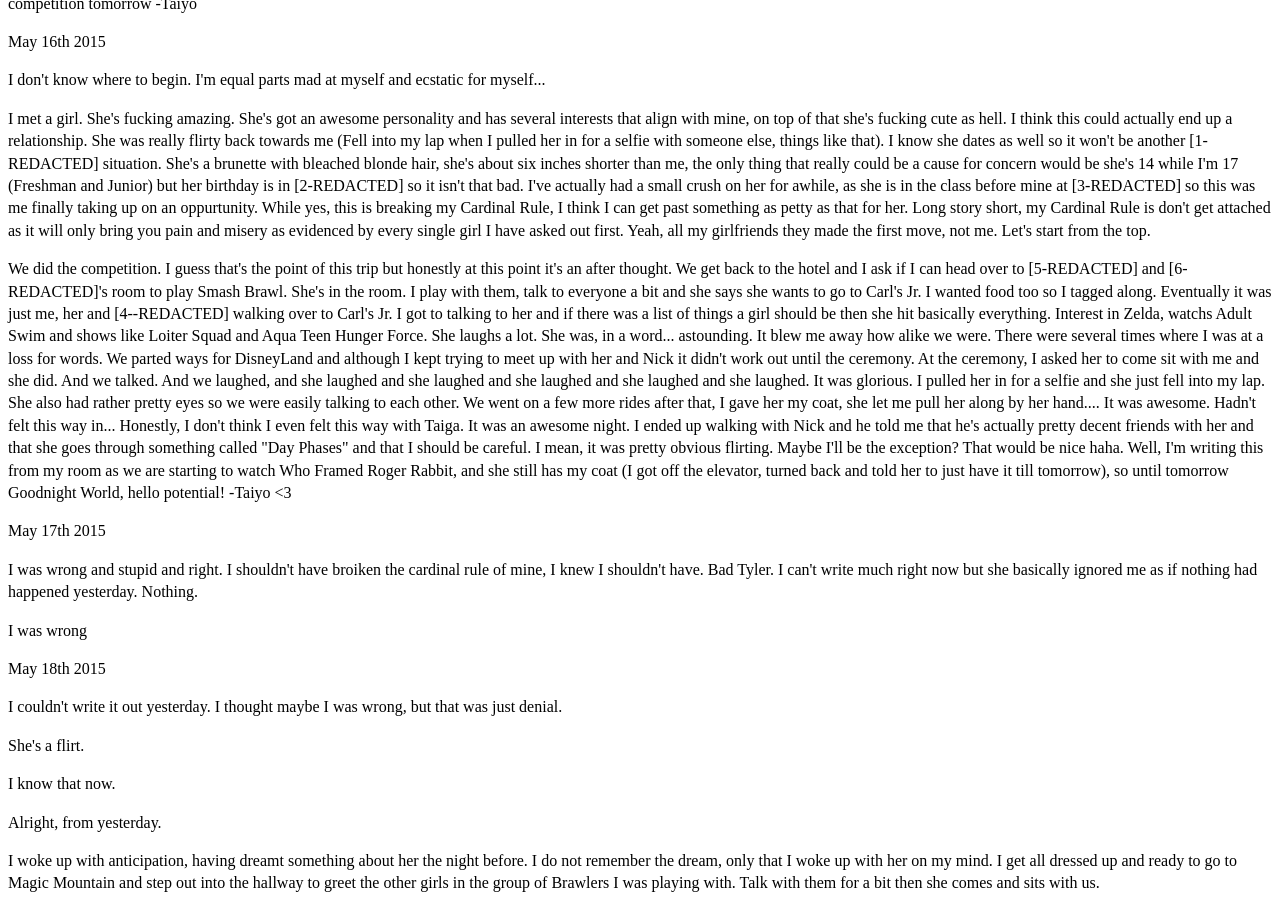
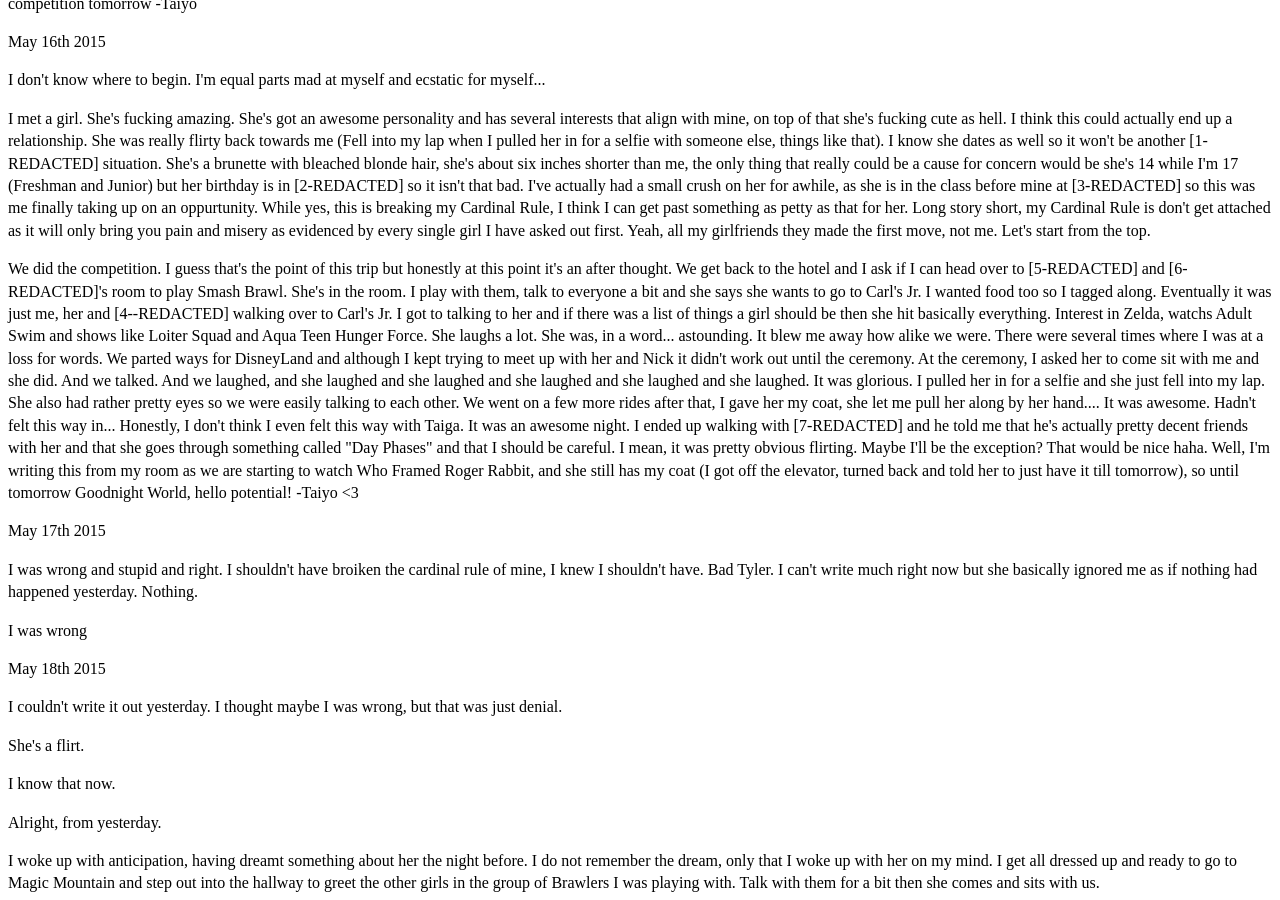
Before and after one commit to TaiyoGamer/TaiyoGamers_Blog, a Jekyll site: the page built from BlogPartOne.html, in a window 1280 px wide and 900 px high, scrolled down 846 px. Built offline with Jekyll 4.4.1, drawn with Linux system fonts in a browser that asks for light colours; Markdown is read by kramdown in place of the engine named in the settings.

Commit message:
Edited out name

```diff
--- a/BlogPartOne.html
+++ b/BlogPartOne.html
@@ -63,11 +63,11 @@ how alike we were. There were several times where I was at a loss for words. We
 didn't work out until the ceremony. At the ceremony, I asked her to come sit with me and she did. And we talked. And we laughed, and she laughed and she laughed
 and she laughed and she laughed and she laughed. It was glorious. I pulled her in for a selfie and she just fell into my lap. She also had rather pretty eyes so
 we were easily talking to each other. We went on a few more rides after that, I gave her my coat, she let me pull her along by her hand.... It was awesome.
-Hadn't felt this way in... Honestly, I don't think I even felt this way with Taiga. It was an awesome night. I ended up walking with Nick and he told me that he's
+Hadn't felt this way in... Honestly, I don't think I even felt this way with Taiga. It was an awesome night. I ended up walking with [7-REDACTED] and he told me that he's
 actually pretty decent friends with her and that she goes through something called "Day Phases" and that I should be careful. I mean, it was pretty obvious flirting.
 Maybe I'll be the exception? That would be nice haha. Well, I'm writing this from my room as we are starting to watch Who Framed Roger Rabbit, and she still has
 my coat (I got off the elevator, turned back and told her to just have it till tomorrow), so until tomorrow Goodnight World, hello potential! -Taiyo <3</p>
-<!-- (This is about Ryley Gust). 1. Madi Thayne, August, Decatur, Brendan, Ethan, Brandon-->
+<!-- (This is about Ryley Gust). 1. Madi Thayne, August, Decatur, Brendan, Ethan, Brandon, Nick-->
 
 <p>May 17th 2015</p>
 <p>I was wrong and stupid and right. I shouldn't have broiken the cardinal rule of mine, I knew I shouldn't have. Bad Tyler.
```
